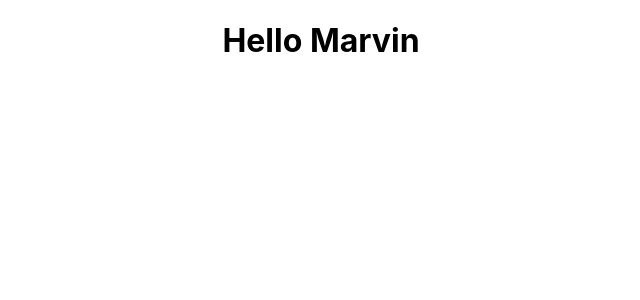
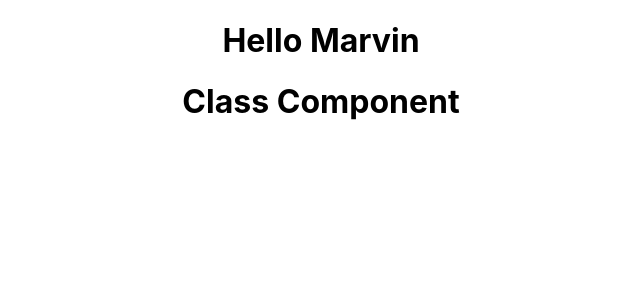
Before and after one commit to marvinjk6/React-Fundaments, a React (Create React App) app in the folder react-fundaments/: page / in a window 1280 px wide. Shown: the top 300 px of the page, without its empty margins (319-959 px from the left). Built offline with nearby package versions, Linux system fonts and the light colour scheme.

Commit message:
video  6 - Class Components

```diff
--- a/react-fundaments/src/App.js
+++ b/react-fundaments/src/App.js
@@ -1,11 +1,12 @@
 import './App.css';
-// import Greet from './components/Greet';
 import { Greet } from './components/Greet';
+import Welcome from './components/Welcome';
 
 function App() {
   return (
     <div className="App">
       <Greet></Greet>
+      <Welcome />
     </div>
   );
 }
--- /dev/null
+++ b/react-fundaments/src/components/Welcome.js
@@ -0,0 +1,11 @@
+import React, { Component } from 'react';
+
+class Welcome extends Component{
+
+    render() {
+        return <h1>Class Component</h1>
+    }
+
+}
+
+export default Welcome;
```
Also changed, not shown: 1 other file (tests, documents, lock files or other folders).
